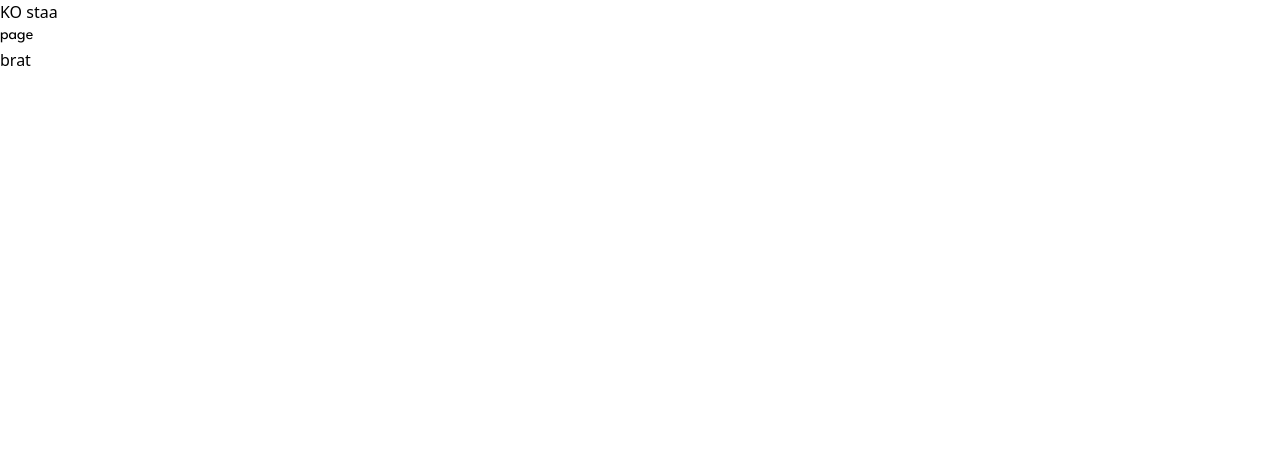
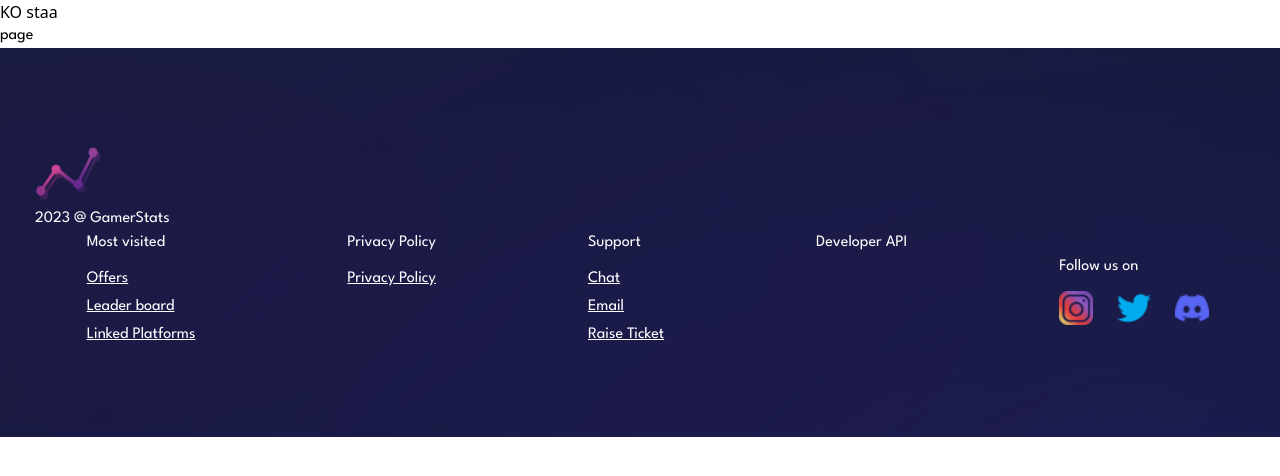
Before and after one commit to bhubavenski/gamer-stats-nextjs14, a Next.js app: page / in a window 1280 px wide. Shown: the top 476 px of the page. Built offline with nearby package versions, Linux system fonts and the light colour scheme.

Commit message:
Created Footer
Adjusted layout.tsx

Adjusted tailwind confing ts

Adjusted global.css

```diff
--- a/app/globals.css
+++ b/app/globals.css
@@ -48,4 +48,17 @@
       ),
       #e9edff;
   }
+  .gradiant-5 {
+    background: radial-gradient(
+        104.19% 179.29% at 97.26% 131.97%,
+        rgba(59, 31, 173, 0.2) 0%,
+        rgba(0, 0, 0, 0) 100%
+      ),
+      radial-gradient(
+        215.05% 369.46% at 7.53% 50%,
+        rgba(100, 26, 175, 0.2) 0%,
+        rgba(0, 0, 0, 0) 100%
+      ),
+      #0a1a2b;
+  }
 }
--- a/app/layout.tsx
+++ b/app/layout.tsx
@@ -1,6 +1,7 @@
 import type { Metadata } from 'next';
 import { Inter, League_Spartan } from 'next/font/google';
 import './globals.css';
+import Footer from '@/components/footer';
 import React from 'react';
 
 const inter = Inter({
@@ -32,7 +33,7 @@ export default function RootLayout({
         <main className="font-spartan">
           {children}
         </main>
-        <footer>brat</footer>
+        <footer>< Footer /></footer>
       </body>
     </html>
   );
--- /dev/null
+++ b/components/footer.tsx
@@ -0,0 +1,50 @@
+import React from 'react'
+import Image from 'next/image'
+
+export default function Footer() {
+  return (
+    <div className='gradiant-5 box-border flex flex-wrap items-start justify-between px-[35px] py-[90px] font-spartan text-white'>
+      <div>
+        <Image src='/images/logo.svg' width={65} height={68} alt='Logo' />
+        <p>2023 @ GamerStats</p>
+      </div>
+      <div className='flex grow justify-center gap-[120px]'>
+        <div className='mx-4 space-y-3'>
+          <p>Most visited</p>
+          <div className='space-y-1'>
+            <a href='#' className='block underline'>Offers</a>
+            <a href='#' className='block underline'>Leader board</a>
+            <a href='#' className='block underline'>Linked Platforms</a>
+          </div>
+        </div>
+        <div className='mx-4 space-y-3'>
+          <p>Privacy Policy</p>
+          <div className='space-y-1'>
+            <a href='#' className='block underline'>Privacy Policy</a>
+          </div>
+        </div>
+        <div className='mx-4 space-y-3'>
+          <p>Support</p>
+          <div className='space-y-1'>
+            <a href='#' className='block underline'>Chat</a>
+            <a href='#' className='block underline'>Email</a>
+            <a href='#' className='block underline'>Raise Ticket</a>
+          </div>
+        </div>
+        <div className='mx-4 space-y-3'>
+          <div className='space-y-1'>
+            <a href='#' className='block'>Developer API</a>
+          </div>
+        </div>
+        <div className='ml-4 mt-6 space-y-3'>
+          <p>Follow us on</p>
+          <div className='flex gap-6'>
+            <a href='https://instagram.com'><Image src='/images/instagram.png' width={34} height={33} alt='Instagram' /></a>
+            <a href='https://twitter.com'><Image src='/images/twiter.png' width={34} height={33} alt='Twitter' /></a>
+            <a href='https://discord.com'><Image src='/images/discord.png' width={34} height={33} alt='Discord' /></a>
+          </div>
+        </div>
+      </div>
+    </div>
+  )
+}
--- a/tailwind.config.ts
+++ b/tailwind.config.ts
@@ -21,6 +21,7 @@ const config = {
             200: '#0b0646',
             300: '#181e3a',
             400: '#0a1a2a',
+            500: '#0A1A2B',
           },
           cerise: {
             100: '#F52D69',
```
